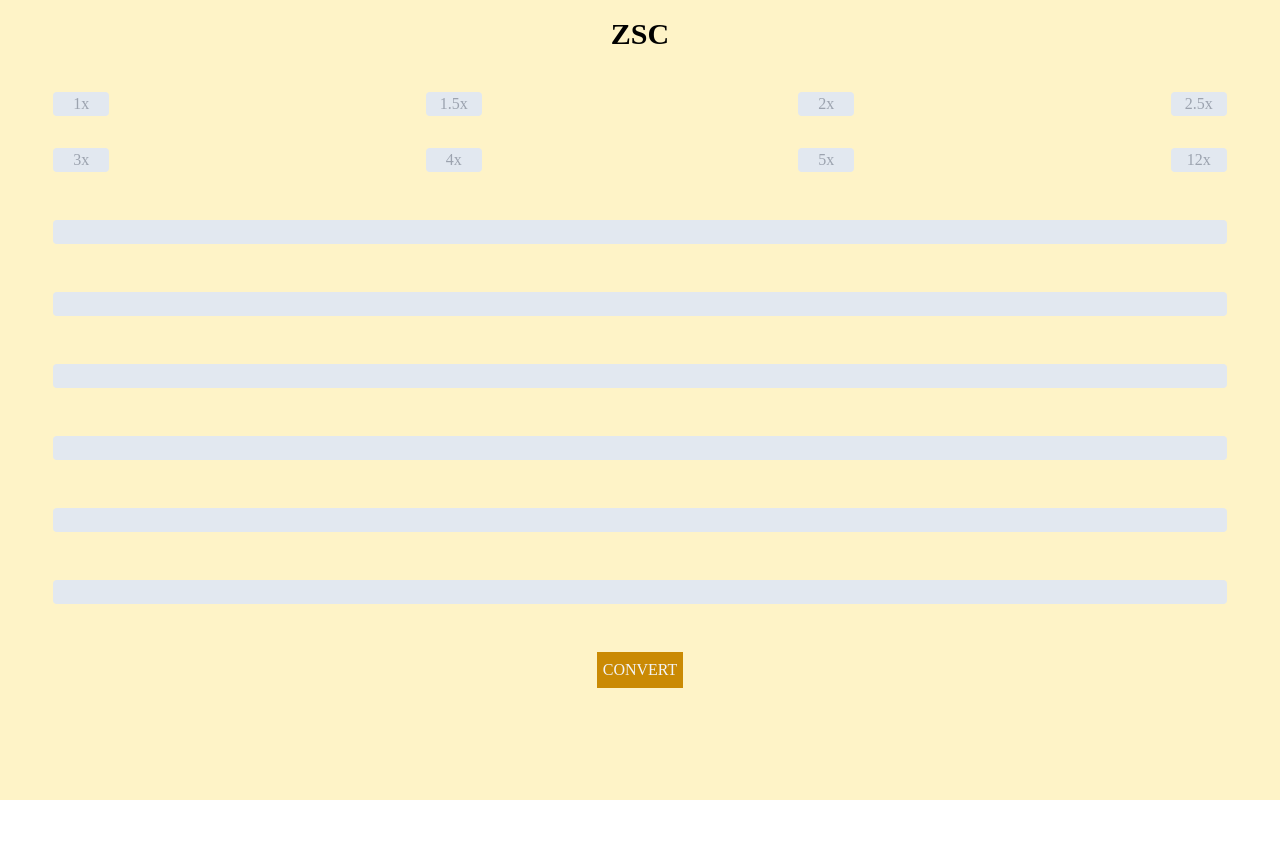
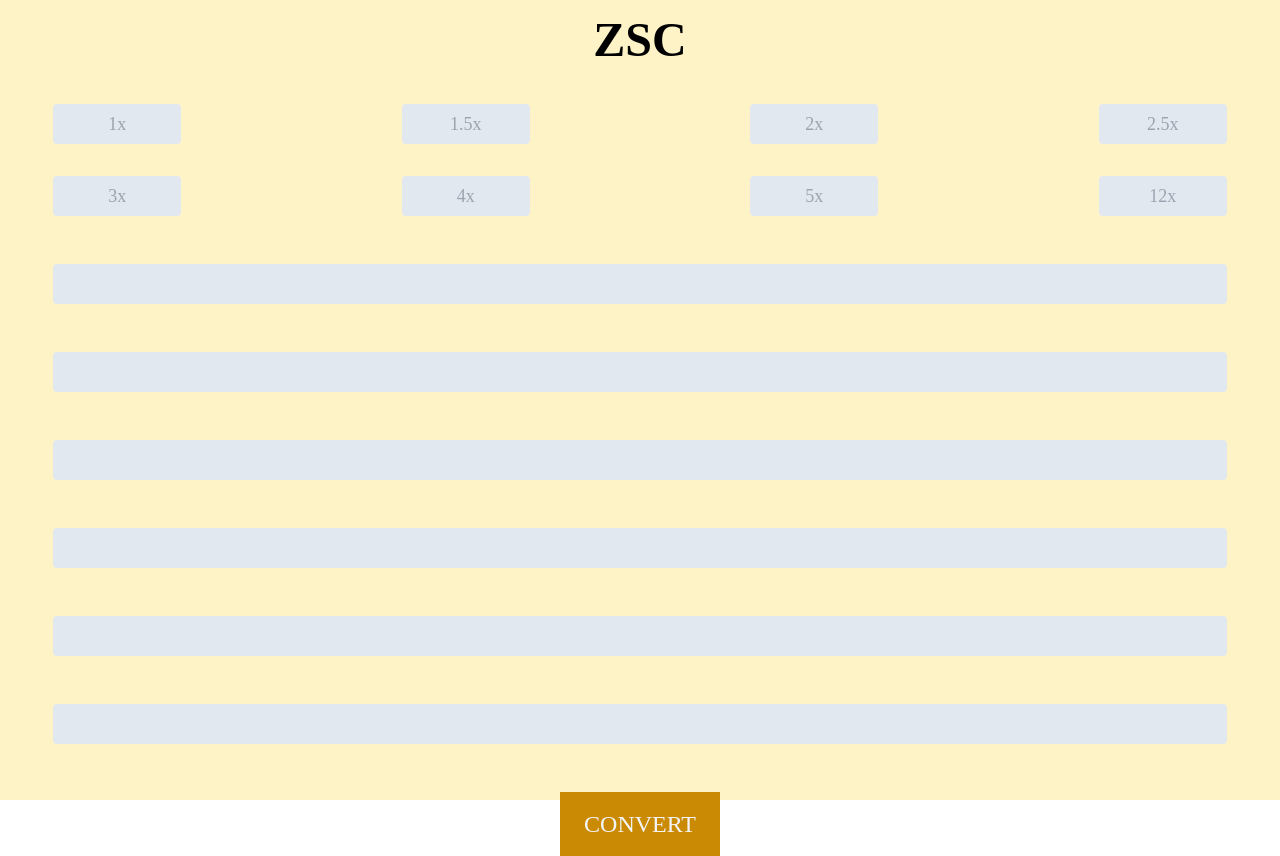
Before and after one commit to qnpham/siege-sens-calculator, a React (Create React App) app in the folder app/: page / in a window 1280 px wide. Before the commit the page ends 800 px from the top, so only its background shows below. Built offline with nearby package versions, Linux system fonts and the light colour scheme.

Commit message:
made site responsive

```diff
--- a/app/src/App.tsx
+++ b/app/src/App.tsx
@@ -19,7 +19,7 @@ function NonScopeInputs(props: customInputType) {
       <div className="pt-12" key={e.key}>
         <input
           type="text"
-          className="rounded bg-slate-200 w-full pl-1"
+          className="rounded  sm:h-7  md:h-8  lg:h-10 lg:text-lg bg-slate-200 w-full pl-1"
           placeholder={e.label}
         />
       </div>
@@ -40,7 +40,7 @@ function FirstRowScopes(props: customInputType) {
     return (
       <input
         type="text"
-        className="rounded w-14 bg-slate-200 text-center"
+        className="rounded w-14 sm:w-20 sm:h-7 md:w-24 md:h-8 lg:w-32 lg:h-10 lg:text-lg bg-slate-200 text-center"
         placeholder={e.scope}
         key={e.key}
       />
@@ -61,7 +61,7 @@ function SecondRowScopes(props: customInputType) {
     return (
       <input
         type="text"
-        className="rounded w-14 bg-slate-200 text-center"
+        className="rounded w-14 sm:w-20 sm:h-7 md:w-24 md:h-8 lg:w-32 lg:h-10 lg:text-lg bg-slate-200 text-center"
         placeholder={e.scope}
         key={e.key}
       />
@@ -76,7 +76,9 @@ function App() {
       <form>
         <div className="w-11/12 m-auto">
           <div className="header">
-            <h1 className="text-center pt-4 text-3xl font-semibold">ZSC</h1>
+            <h1 className="text-center pt-4 text-3xl font-semibold md:text-4xl lg:text-5xl">
+              ZSC
+            </h1>
           </div>
 
           <div className="flex flex-wrap justify-between pt-10">
@@ -88,7 +90,7 @@ function App() {
           <NonScopeInputs prop={nonScopeInputNames} />
         </div>
         <div className="button-container text-center">
-          <button className="bg-yellow-600 text-gray-100 p-1.5 mt-12">
+          <button className="bg-yellow-600 text-gray-100 p-1.5 mt-12 sm:w-24 sm:h-11 md:w-32 md:h-12 md:text-xl lg:w-40 lg:h-16 lg:text-2xl">
             CONVERT
           </button>
         </div>
```
